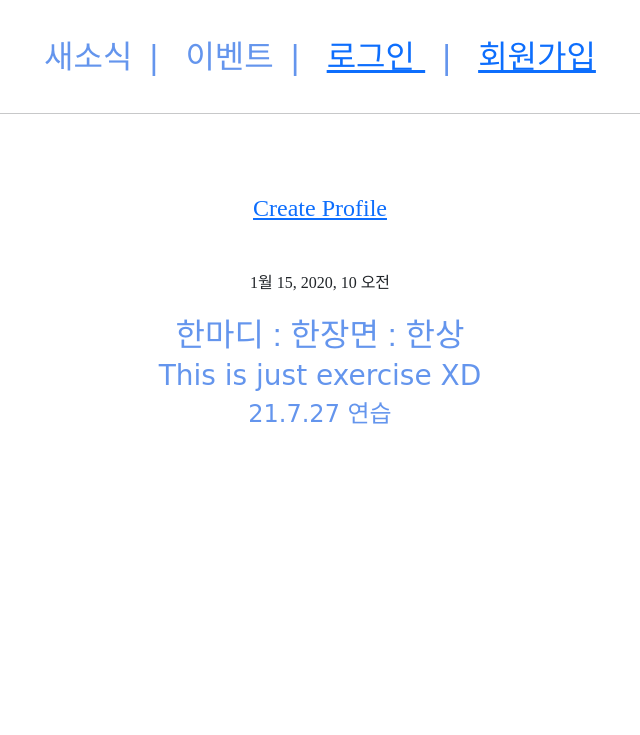
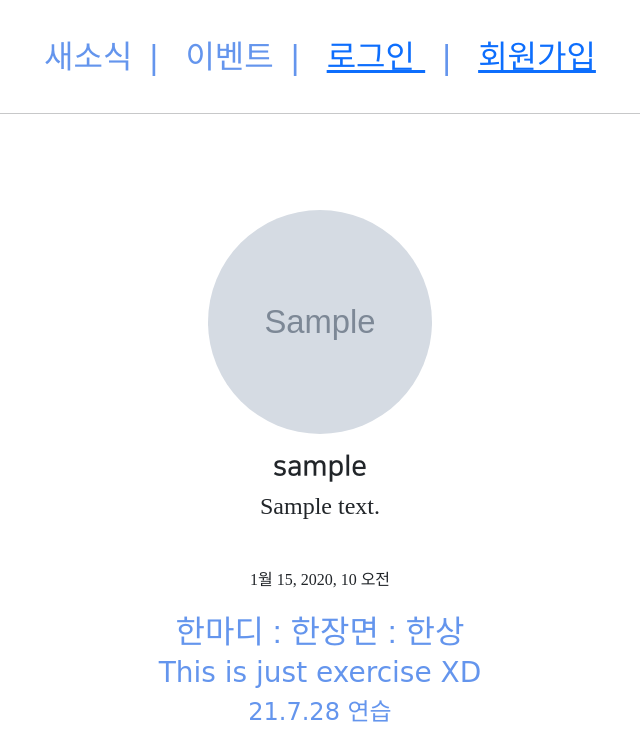
Before and after one commit to JururuK/Class_Web, a Django app: page /practice/detail/1 in a window 1280 px wide. Shown: the part 183-918 px from the top of the page, without its empty margins (320-960 px from the left). Before the commit the page ends 607 px from the top, so only its background shows below. Run offline with Django 3.2, Linux system fonts and the light colour scheme; tables that the repository leaves empty hold one stand-in row (values such as "Sample post"); grey boxes marked "Sample" are stand-in pictures; parts of the project's set-up code (start-up, migrations or seed data) failed here and were passed over; some libraries are stand-ins or nearby versions; some web fonts are replaced.

Commit message:
7/28 class exercise1  Profile image

```diff
--- a/New/urls.py
+++ b/New/urls.py
@@ -13,6 +13,8 @@ Including another URLconf
     1. Import the include() function: from django.urls import include, path
     2. Add a URL to urlpatterns:  path('blog/', include('blog.urls'))
 """
+from django.conf import settings
+from django.conf.urls.static import static
 from django.contrib import admin
 from django.urls import path, include
 
@@ -20,4 +22,4 @@ urlpatterns = [
     path('admin/', admin.site.urls), #관리자페이지
     path('practice/', include('practice.urls')),
     path('profiles/', include('profiles.urls'))
-]
+] + static(settings.MEDIA_URL, document_root = settings.MEDIA_ROOT)
--- a/practice/templates/practice/detail.html
+++ b/practice/templates/practice/detail.html
@@ -6,9 +6,12 @@
 
     <div class = "text-center mw-450 m-auto">
         <div class = "m-5"> <!-- 상하좌우 모두 5만큼-->
-            {% if target_user.profiles %}
-                <h4>{{ target_user.nickname }}</h4>
-                <h4>{{ target_user.message}}</h4>
+            {% if target_user.profile %}
+                <img src="{{ target_user.profile.image.url }}"
+                     class = "profile_image m-3"
+                     alt="프로필 이미지">
+                <h3 class = "NNS_B">{{ target_user.profile.nickname }}</h3>
+                <h4>{{ target_user.profile.message}}</h4>
             {% else %}
             <h4>
                 <a href="{% url 'profile:new' %}">
--- a/static/base.css
+++ b/static/base.css
@@ -33,3 +33,14 @@
     max-width : 250px;
     padding : 1rem .5rem;
 }
+
+.profile_image {
+    height : 14rem;
+    width : 14rem;
+    border-radius : 10rem;
+    object-fit : cover;
+}
+
+.NNS_B {
+    font-family : "NanumSquareB",cursive;
+}
--- a/templates/footer.html
+++ b/templates/footer.html
@@ -7,6 +7,6 @@
     </div>
     <div class = "exercise_footer_logo">
         <h3>This is just exercise XD</h3>
-        <h4>21.7.27 연습</h4>
+        <h4>21.7.28 연습</h4>
     </div>
 </div>
```
